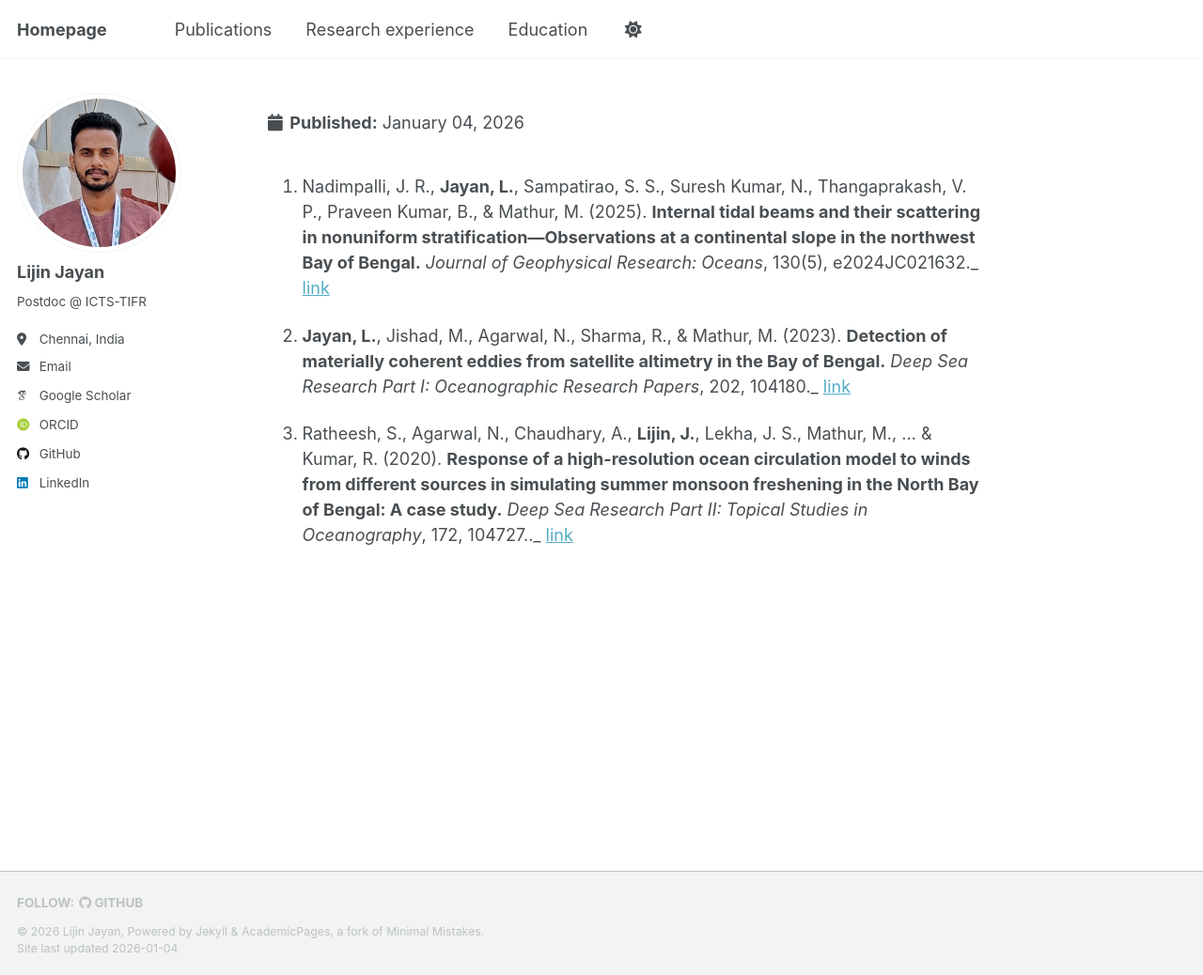
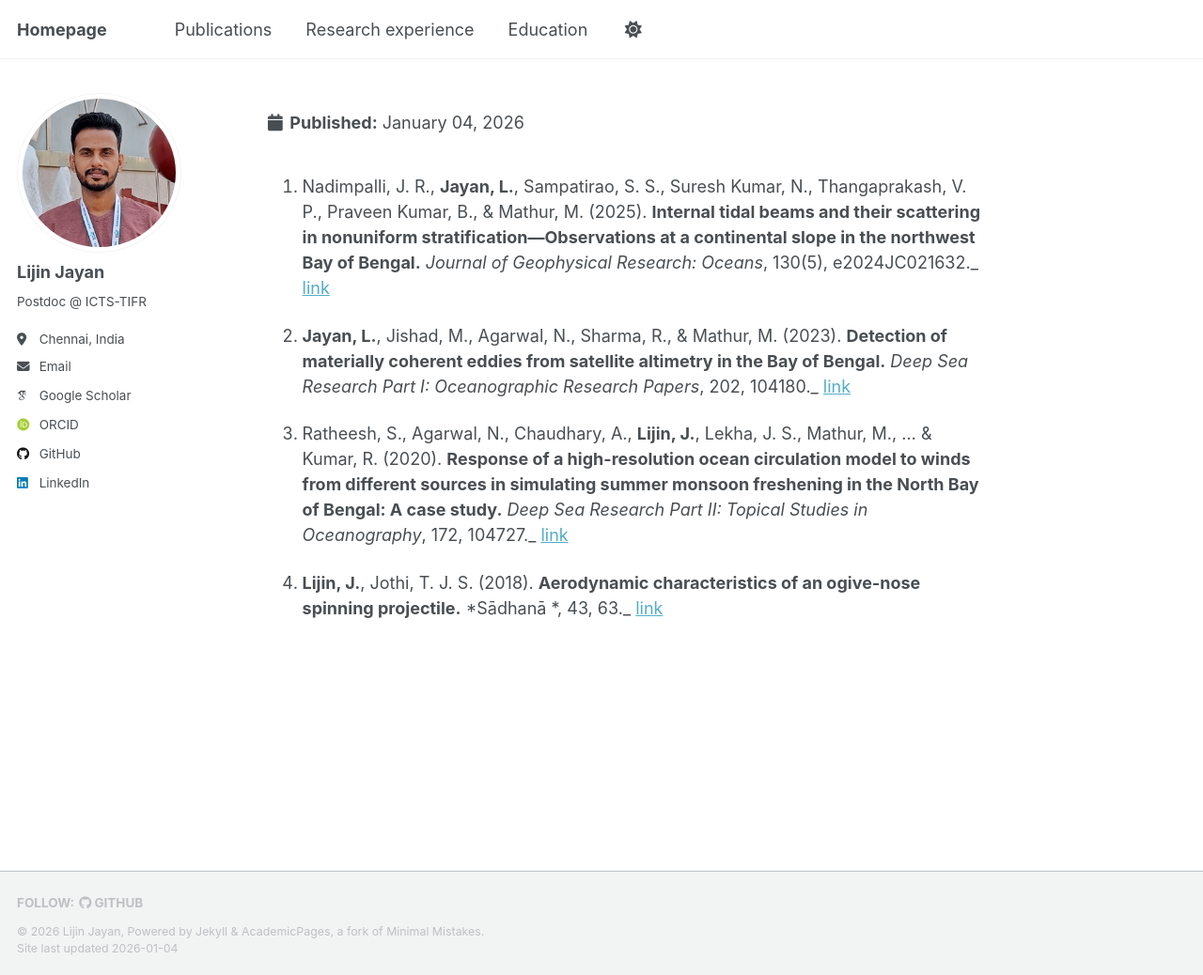
Before and after one commit to ljayan/ljayan.github.io, a Jekyll site: the page built from _publications/publications.md, in a window 1280 px wide and 1038 px high. Shown: the whole window at 94% size. Built offline with Jekyll 4.4.1, drawn with Linux system fonts in a browser that asks for light colours; some web fonts are replaced.

Commit message:
Update publications.md

```diff
--- a/_publications/publications.md
+++ b/_publications/publications.md
@@ -6,4 +6,6 @@ permalink: /publications/
 
 2. **Jayan, L.**, Jishad, M., Agarwal, N., Sharma, R., & Mathur, M. (2023). **Detection of materially coherent eddies from satellite altimetry in the Bay of Bengal.** *Deep Sea Research Part I: Oceanographic Research Papers*, 202, 104180._ [link](https://doi.org/10.1016/j.dsr.2023.104180)
 
-3. Ratheesh, S., Agarwal, N., Chaudhary, A., **Lijin, J.**, Lekha, J. S., Mathur, M., ... & Kumar, R. (2020). **Response of a high-resolution ocean circulation model to winds from different sources in simulating summer monsoon freshening in the North Bay of Bengal: A case study.** *Deep Sea Research Part II: Topical Studies in Oceanography*, 172, 104727.._ [link](https://doi.org/10.1016/j.dsr2.2019.104727)
+3. Ratheesh, S., Agarwal, N., Chaudhary, A., **Lijin, J.**, Lekha, J. S., Mathur, M., ... & Kumar, R. (2020). **Response of a high-resolution ocean circulation model to winds from different sources in simulating summer monsoon freshening in the North Bay of Bengal: A case study.** *Deep Sea Research Part II: Topical Studies in Oceanography*, 172, 104727._ [link](https://doi.org/10.1016/j.dsr2.2019.104727)
+
+4. **Lijin, J.**, Jothi, T. J. S. (2018). **Aerodynamic characteristics of an ogive-nose spinning projectile.** *Sādhanā *, 43, 63._ [link](https://doi.org/10.1007/s12046-018-0857-3)
```
